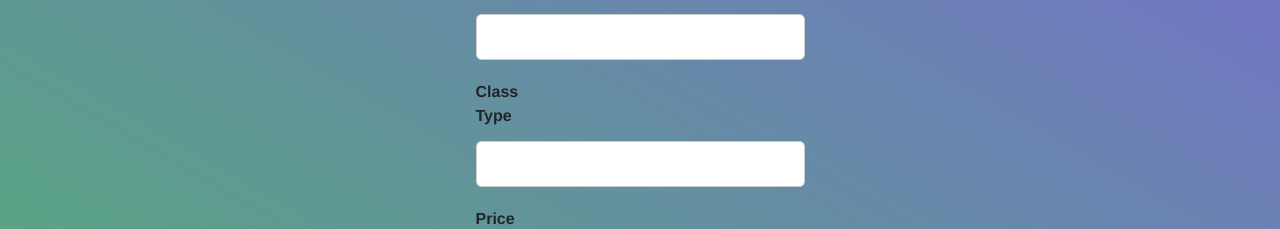
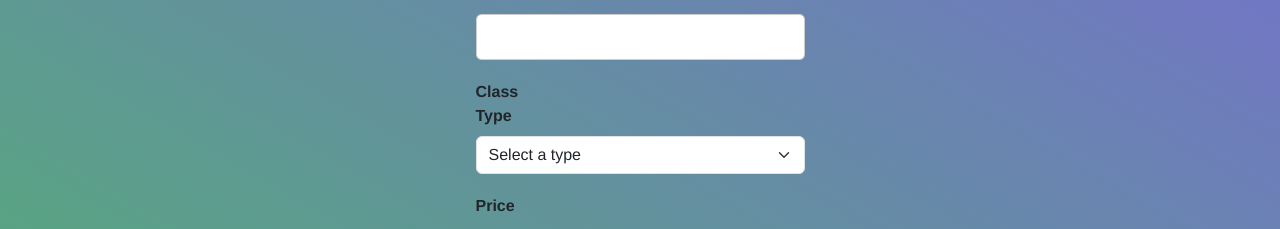
Before and after one commit to metaknightccc/MoHa, a React (Create React App) app in the folder react-app/: page /addcourse in a window 1280 px wide. Shown: the part 281-510 px from the top of the page. Built offline with nearby package versions, Linux system fonts and the light colour scheme; no server answers.

Commit message:
fix: checkbox bug in addcourse, temporally disabled img uploading functionality while adding a new course --Michael

```diff
--- a/react-app/src/AddCoursePage.js
+++ b/react-app/src/AddCoursePage.js
@@ -1,16 +1,22 @@
 import React, { useState, useEffect } from 'react';
+//import { ListGroup, Button, Container, Form, Col, Row, Nav, Image, Dropdown, DropdownButton, ButtonGroup } from "react-bootstrap";
+import { useNavigate, useLocation } from "react-router-dom";
 import axios from 'axios';
 import './AddCoursePage.css';
 import { Form, Button } from 'react-bootstrap';
 
 const AddCoursePage = () => {
+  const navigate = useNavigate();
+  const location = useLocation();
   const [formData, setFormData] = useState({
     name: '',
     type: '',
     price: 0.0,
     description: '',
-    pic: null,
+    course_pic: null,
+    academic: false,
   });
+  const [course_id, setCourse_id] = useState('');
 
   const [isNewSubject, setIsNewSubject] = useState(false); // State for the "New Subject?" checkbox
   const [existingSubjects, setExistingSubjects] = useState([]); // State to store existing subjects
@@ -34,11 +40,22 @@ const AddCoursePage = () => {
     }
   };
 
+  // const handleInputChange = (e) => {
+  //   const { name, value } = e.target;
+  //   setFormData({
+  //     ...formData,
+  //     [name]: value,
+  //   });
+  // };
   const handleInputChange = (e) => {
-    const { name, value } = e.target;
+    const { name, value, type, checked } = e.target;
+
+    // Use a conditional to check the input type
+    const inputValue = type === 'checkbox' ? checked : value;
+
     setFormData({
       ...formData,
-      [name]: value,
+      [name]: inputValue,
     });
   };
 
@@ -49,13 +66,34 @@ const AddCoursePage = () => {
       .then((response) => {
         // Handle the response data as needed
         console.log('Course added:', response.data);
+        navigate(`/dashboard`, {state: { formData: formData  }});
+        //const id =  response.data.course_id;
+        //setCourse_id(id);
+        //console.log('Course ID:', course_id);
       })
       .catch((error) => {
         console.error('Error adding course:', error);
       });
-    axios.post('/course/get_course_pic', formData)
-    console.log('Form Data:', formData);
+
+      //fetchcourseid();
+    //axios.post('/course/get_course_pic', course_id)
+    //console.log('Form Data:', course_id);
   };
+
+  // const fetchcourseid = (e) =>{
+  //   try {
+  //     const response =  fetch('/course/add_course');
+  //     if (response.ok) {
+  //       const id =  response.json(course_id);
+  //       setCourse_id(id);
+  //     } else {
+  //       console.error('Failed to fetch course ID');
+  //     }
+  //   } catch (error) {
+  //     console.error('Error fetching ID', error);
+  //   }
+  // };
+
 
   return (
     <div className="addClass-page">
@@ -65,9 +103,9 @@ const AddCoursePage = () => {
         <Form.Label>Course Picture</Form.Label>
         <Form.Control
           type="file"
-          name="pic"
+          name="course_pic"
           accept=".png, .jpg, .jpeg" // Set accepted file types
-          onChange={handleSubmit}
+          onChange={handleInputChange}
         />
       </Form.Group>
 
@@ -80,7 +118,7 @@ const AddCoursePage = () => {
             onChange={handleInputChange}
           />
         </Form.Group>
-        <Form.Group controlId="type(online, in-person, etc)">
+        {/* <Form.Group controlId="type(online, in-person, etc)">
           <Form.Label>Class Type</Form.Label>
           <Form.Control
             type="text"
@@ -88,7 +126,21 @@ const AddCoursePage = () => {
             value={formData.type}
             onChange={handleInputChange}
           />
+        </Form.Group> */}
+        <Form.Group controlId="type">
+          <Form.Label>Class Type</Form.Label>
+            <Form.Select
+              name="type"
+              value={formData.type}
+              onChange={handleInputChange}
+            >
+              <option value="">Select a type</option>
+              <option value="In-person">In-person</option>
+              <option value="Online">Online</option>
+              <option value="Hybrid">Hybrid</option>
+            </Form.Select>
         </Form.Group>
+
         <Form.Group controlId="estimated hourly price">
           <Form.Label>Price</Form.Label>
           <Form.Control
```
Also changed, not shown: 1 other file (tests, documents, lock files or other folders).
